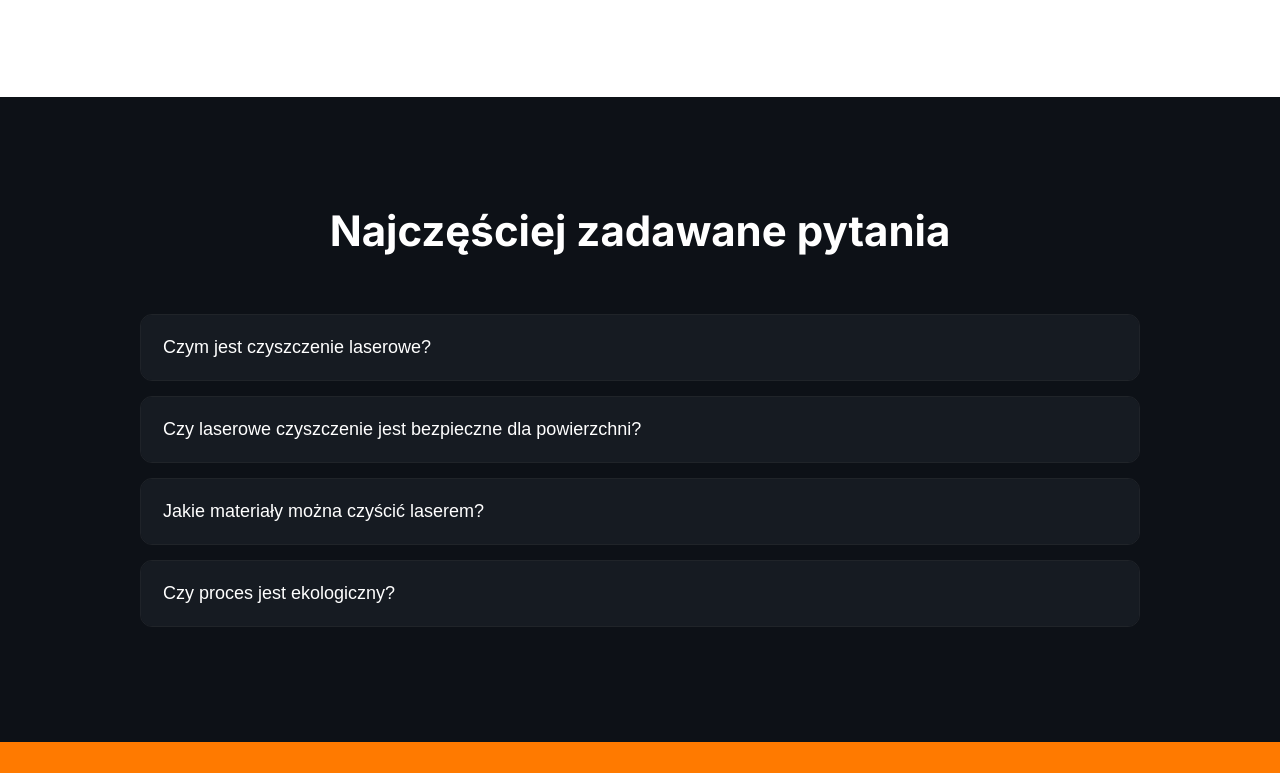
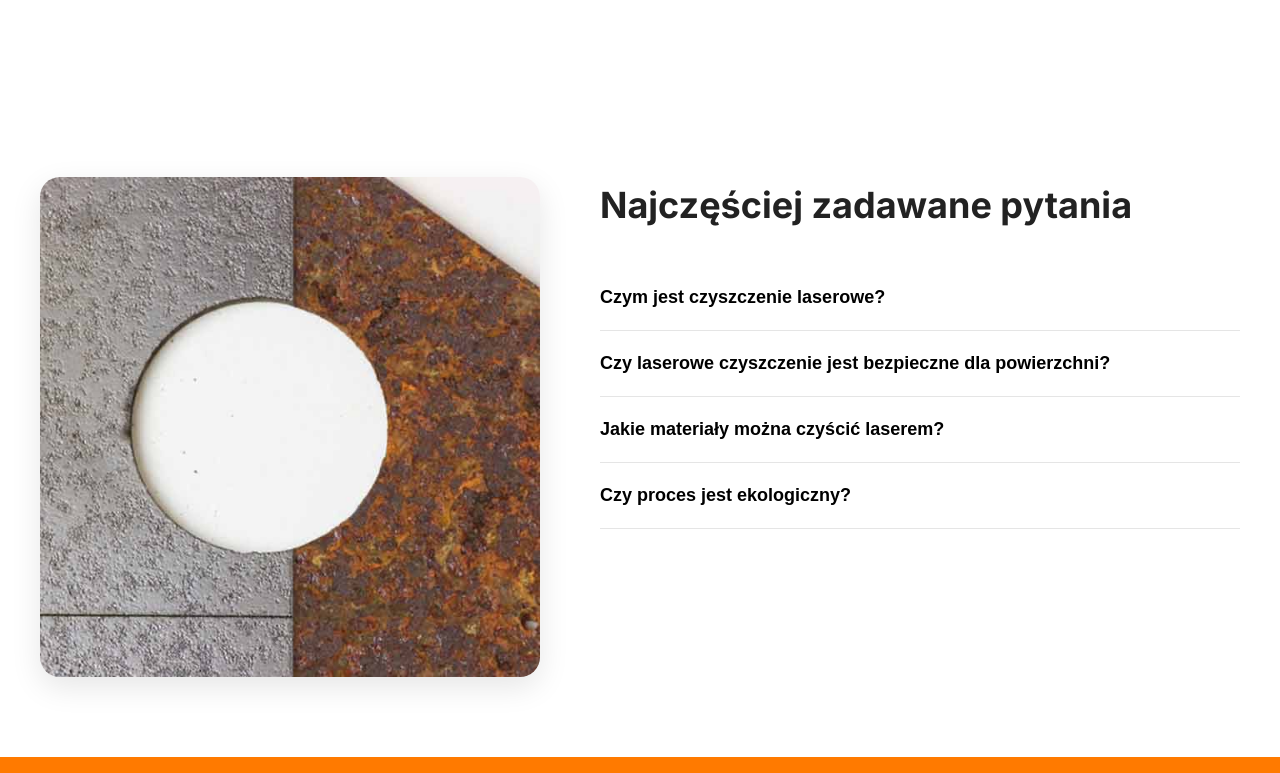
Before and after one commit to BishopNik/Laser-cleaning-site, a plain HTML site: page index.html in a window 1280 px wide. Shown: the part 4367-5140 px from the top of the page. Drawn offline with Linux system fonts and the light colour scheme.

Commit message:
change FAQ

```diff
--- a/css/style.css
+++ b/css/style.css
@@ -381,34 +381,80 @@ textarea {
 
 /* FAQ */
 
+.faq-section {
+	padding: 80px 20px;
+	background: #fff;
+}
+
+.faq-container {
+	max-width: 1200px;
+	margin: 0 auto;
+	display: grid;
+	grid-template-columns: 500px 1fr;
+	gap: 60px;
+	align-items: start;
+}
+
+.faq-image img {
+	width: 100%;
+	border-radius: 20px;
+	display: block;
+	box-shadow: 0 10px 30px rgba(0, 0, 0, 0.1);
+}
+
+.faq-content h2 {
+	margin-bottom: 30px;
+	font-size: 36px;
+}
+
 .faq-item {
-	max-width: 1000px;
-	margin: 15px auto;
-	border: 1px solid rgba(255, 255, 255, 0.08);
-	border-radius: 12px;
-	overflow: hidden;
+	border-bottom: 1px solid #e5e5e5;
 }
 
 .faq-question {
 	width: 100%;
+	background: none;
+	border: none;
 	text-align: left;
-	background: #161b22;
-	color: white;
-	border: none;
-	padding: 22px;
+	padding: 22px 0;
+	font-size: 18px;
+	font-weight: 600;
 	cursor: pointer;
-	font-size: 18px;
 }
 
 .faq-answer {
-	display: none;
-	padding: 22px;
-	background: #0f141b;
-	color: #ddd;
+	max-height: 0;
+	overflow: hidden;
+	transition: max-height 0.4s ease;
 }
 
-.faq-item.active .faq-answer {
-	display: block;
+.faq-answer p,
+.faq-answer ul {
+	padding-bottom: 20px;
+	line-height: 1.7;
+}
+
+.faq-answer ul {
+	padding-left: 20px;
+}
+
+.faq-item.active .faq-question {
+	color: #ff6b00;
+}
+
+@media (max-width: 900px) {
+	.faq-container {
+		grid-template-columns: 1fr;
+	}
+
+	.faq-image {
+		max-width: 500px;
+		margin: 0 auto;
+	}
+
+	.faq-content h2 {
+		font-size: 28px;
+	}
 }
 
 /* CTA */
--- a/index.html
+++ b/index.html
@@ -230,15 +230,24 @@
 			</div>
 		</section>
 
-		<section id="faq" class="section dark">
-			<div class="container">
+		<section class="faq-section">
+			<div class="faq-container">
+				<div class="faq-image">
+					<img src="images/dct.jpg" alt="Czyszczenie laserowe" />
+				</div>
+
+				<div class="faq-content">
 					<h2>Najczęściej zadawane pytania</h2>
 
 					<div class="faq-item">
 						<button class="faq-question">Czym jest czyszczenie laserowe?</button>
 						<div class="faq-answer">
-						Czyszczenie laserowe to bezkontaktowa metoda usuwania brudu, rdzy i farby za
-						pomocą skoncentrowanej wiązki światła.
+							<p>
+								Czyszczenie laserowe to bezkontaktowa metoda usuwania brudu, rdzy i
+								farby za pomocą skoncentrowanej wiązki światła. Laser silnie
+								nagrzewa i odparowuje zanieczyszczenia, nie uszkadzając materiału
+								pod spodem.
+							</p>
 						</div>
 					</div>
 
@@ -247,22 +256,55 @@
 							Czy laserowe czyszczenie jest bezpieczne dla powierzchni?
 						</button>
 						<div class="faq-answer">
-						Tak. Jest to metoda bezkontaktowa, która nie powoduje uszkodzeń
-						mechanicznych.
+							<p>
+								Tak, czyszczenie laserowe jest w pełni bezpieczne dla czyszczonej
+								powierzchni. Jest to metoda bezkontaktowa, która nie powoduje
+								żadnych uszkodzeń mechanicznych.
+							</p>
+
+							<ul>
+								<li>Brak ścierania – nie rysuje metalu jak piaskowanie.</li>
+								<li>Selektywność – laser reaguje tylko z brudem i rdzą.</li>
+								<li>Odbicie światła – czyste podłoże odbija promień lasera.</li>
+								<li>Brak chemii – nie powoduje korozji chemicznej materiału.</li>
+								<li>
+									Kontrola termiczna – krótkie impulsy nie przegrzewają detali.
+								</li>
+							</ul>
 						</div>
 					</div>
 
 					<div class="faq-item">
 						<button class="faq-question">Jakie materiały można czyścić laserem?</button>
 						<div class="faq-answer">
-						Stal, aluminium, miedź, cegła, kamień, drewno, ceramika i wiele innych.
+							<ul>
+								<li>Stal i żeliwo – usuwanie rdzy, zendry i farby.</li>
+								<li>Aluminium, miedź, mosiądz.</li>
+								<li>Granit, marmur, piaskowiec.</li>
+								<li>Cegła i klinkier.</li>
+								<li>Kompozyty i Kevlar.</li>
+								<li>Drewno.</li>
+								<li>Szkło i ceramika.</li>
+							</ul>
 						</div>
 					</div>
 
 					<div class="faq-item">
 						<button class="faq-question">Czy proces jest ekologiczny?</button>
 						<div class="faq-answer">
-						Tak. Nie wykorzystuje chemii, nie zużywa wody i nie tworzy odpadów wtórnych.
+							<p>
+								Tak, czyszczenie laserowe to jedna z najbardziej ekologicznych metod
+								czyszczenia przemysłowego.
+							</p>
+
+							<ul>
+								<li>Zero chemii.</li>
+								<li>Brak odpadów wtórnych.</li>
+								<li>Niskie zużycie zasobów.</li>
+								<li>Łatwa filtracja zanieczyszczeń.</li>
+								<li>Długa żywotność urządzeń laserowych.</li>
+							</ul>
+						</div>
 					</div>
 				</div>
 			</div>
--- a/js/script.js
+++ b/js/script.js
@@ -1,13 +1,43 @@
 /** @format */
 
-document.querySelector('form').addEventListener('submit', function (e) {
-	e.preventDefault();
+// Smooth scroll for anchor links
+document.querySelectorAll('a[href^="#"]').forEach(anchor => {
+	anchor.addEventListener('click', function (e) {
+		e.preventDefault();
 
-	document.getElementById('msg').textContent = 'Спасибо! Мы скоро свяжемся с вами.';
+		const target = document.querySelector(this.getAttribute('href'));
+		if (target) {
+			target.scrollIntoView({
+				behavior: 'smooth',
+				block: 'start',
+			});
+		}
+	});
 });
 
+// FAQ accordion (вопрос-ответ)
 document.querySelectorAll('.faq-item').forEach(item => {
-	item.querySelector('.faq-question').addEventListener('click', () => {
+	const question = item.querySelector('.faq-question');
+
+	question.addEventListener('click', () => {
 		item.classList.toggle('active');
+
+		const answer = item.querySelector('.faq-answer');
+		if (item.classList.contains('active')) {
+			answer.style.maxHeight = answer.scrollHeight + 'px';
+		} else {
+			answer.style.maxHeight = null;
+		}
 	});
 });
+
+// Simple mobile menu toggle (если есть бургер меню)
+const menuBtn = document.querySelector('.menu-btn');
+const nav = document.querySelector('.nav');
+
+if (menuBtn && nav) {
+	menuBtn.addEventListener('click', () => {
+		nav.classList.toggle('open');
+		menuBtn.classList.toggle('open');
+	});
+}
```
Also changed, not shown: images/dct.jpg (added). Lines whose indentation alone changed are shown as unchanged.
